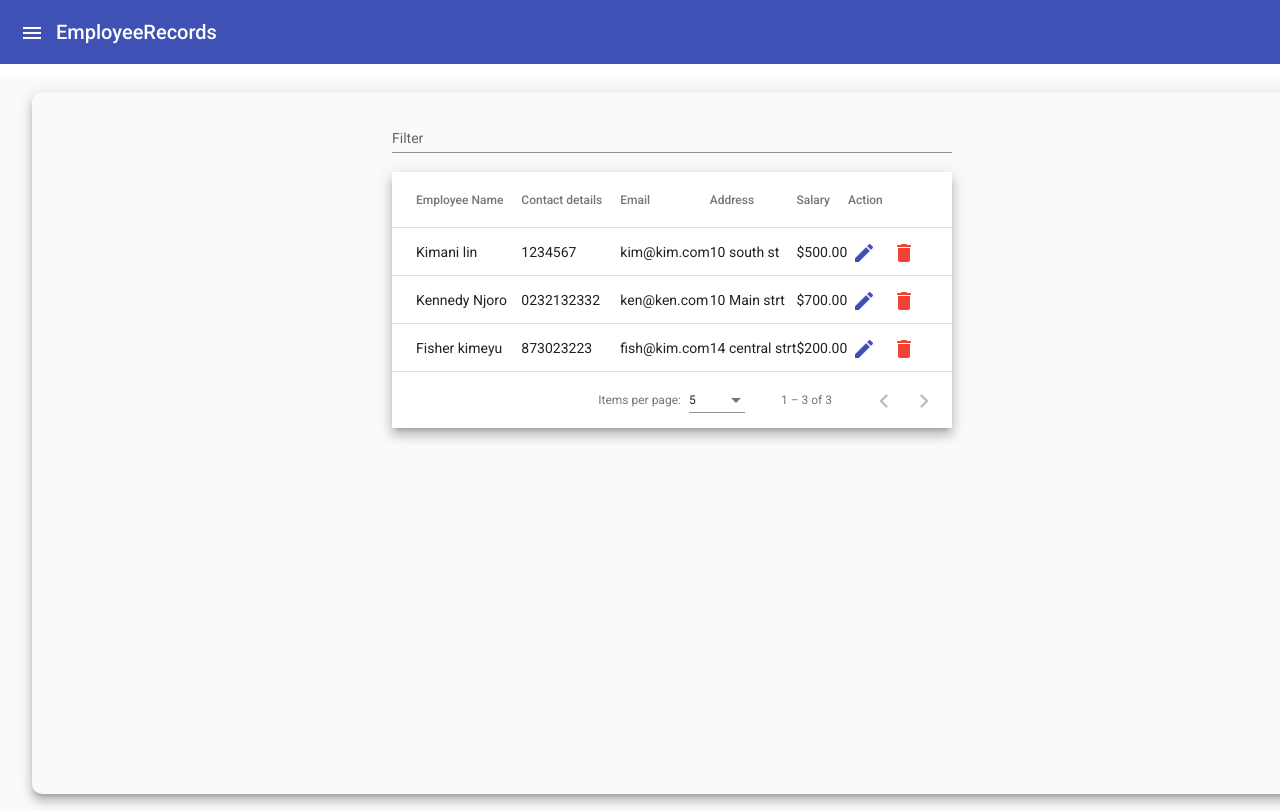
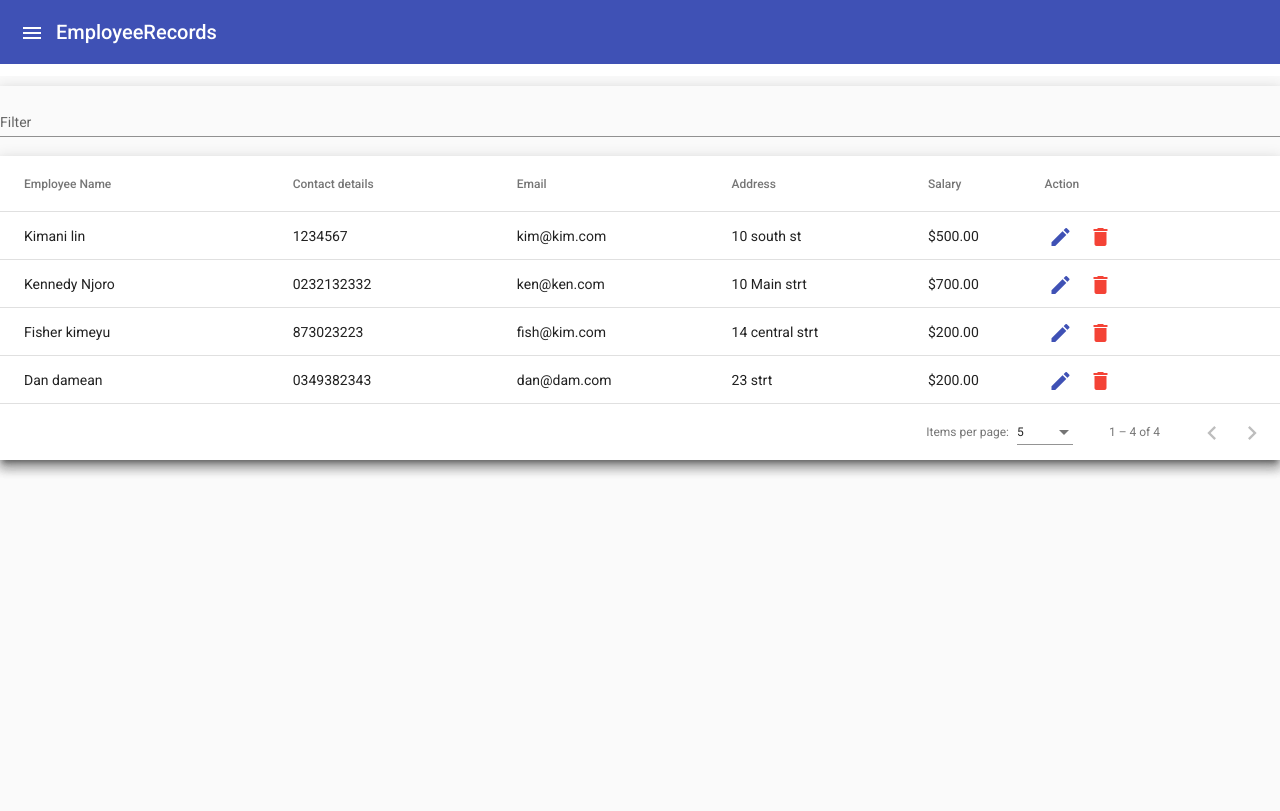
Before and after one commit to Weshy984/angular-login-and-registration, an Angular app: page /employeeDash in a window 1280 px wide. Built offline with nearby package versions, Linux system fonts and the light colour scheme; data requests are answered from the project's data file.

Commit message:
Fix inventory and employee dashboard

```diff
--- a/db.json
+++ b/db.json
@@ -42,13 +42,6 @@
       "email": "lin@co",
       "password": "123456",
       "id": 6
-    },
-    {
-      "Fname": "admin",
-      "Contact": 1223,
-      "email": "admin",
-      "password": "123456",
-      "id": 7
     }
   ],
   "inventory": [
@@ -122,6 +115,14 @@
       "address": "14 central strt",
       "pay": "200",
       "id": 4
+    },
+    {
+      "empName": "Dan damean",
+      "contact": "0349382343",
+      "email": "dan@dam.com",
+      "address": "23 strt",
+      "pay": "200",
+      "id": 5
     }
   ]
 }
--- a/src/app/employee-dash/employee-dash.component.css
+++ b/src/app/employee-dash/employee-dash.component.css
@@ -26,14 +26,13 @@ mat-sidenav {
   text-align: center;
 }
 
-.content {
+mat-sidenav content {
   height: calc(100vh - 98px);
-  width: 100%;
   border-radius: 10px;
   margin: 16px;
   margin-left: 32px;
-  justify-content: space-evenly;
-  align-items: flex-start;
+  justify-content: center;
+  align-items: center;
   display: flex;
   font-size: 3rem;
   color: lightgray;
--- a/src/app/inventory/inventory.component.css
+++ b/src/app/inventory/inventory.component.css
@@ -26,14 +26,14 @@ mat-sidenav {
   text-align: center;
 }
 
-.content {
+mat-sidenav content {
   height: calc(100vh - 98px);
-  width: 100%;
   border-radius: 10px;
+  border-left: 2px;
   margin: 16px;
   margin-left: 32px;
-  justify-content: space-evenly;
-  align-items: flex-start;
+  justify-content: center;
+  align-items: center;
   display: flex;
   font-size: 3rem;
   color: lightgray;
```
